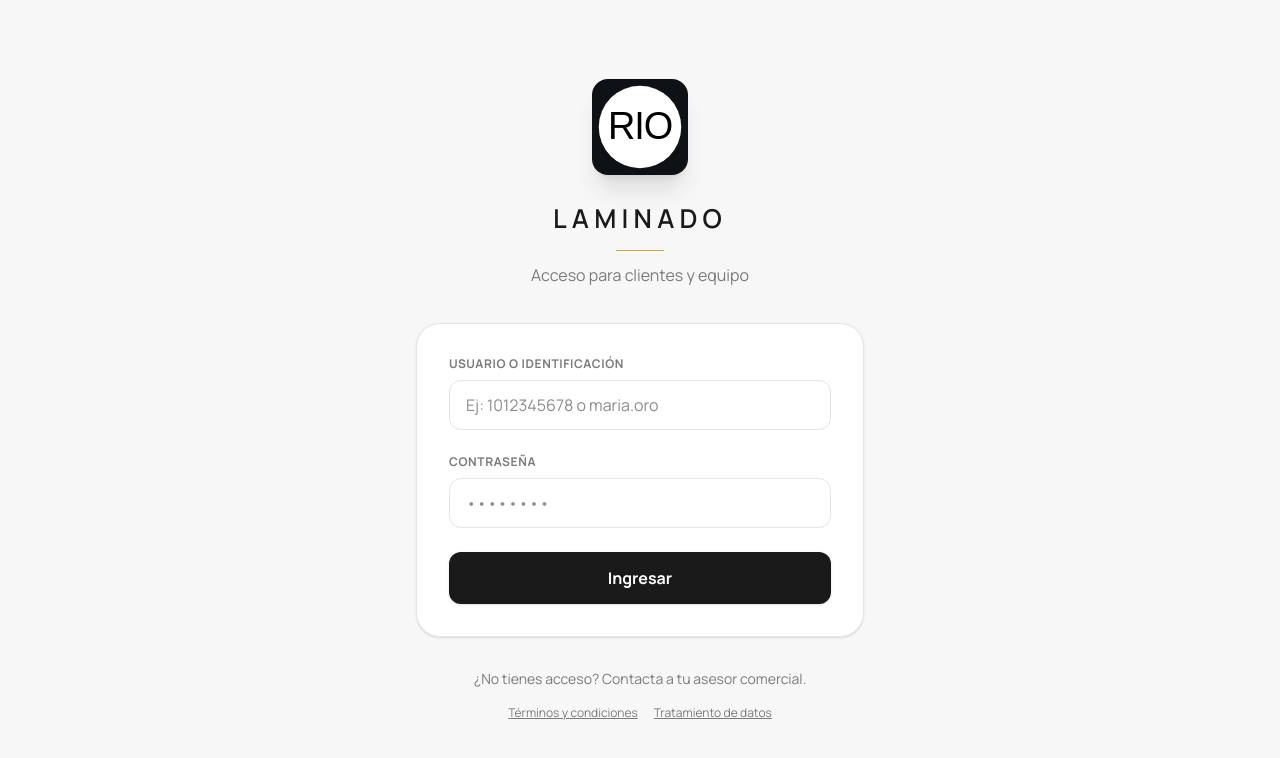
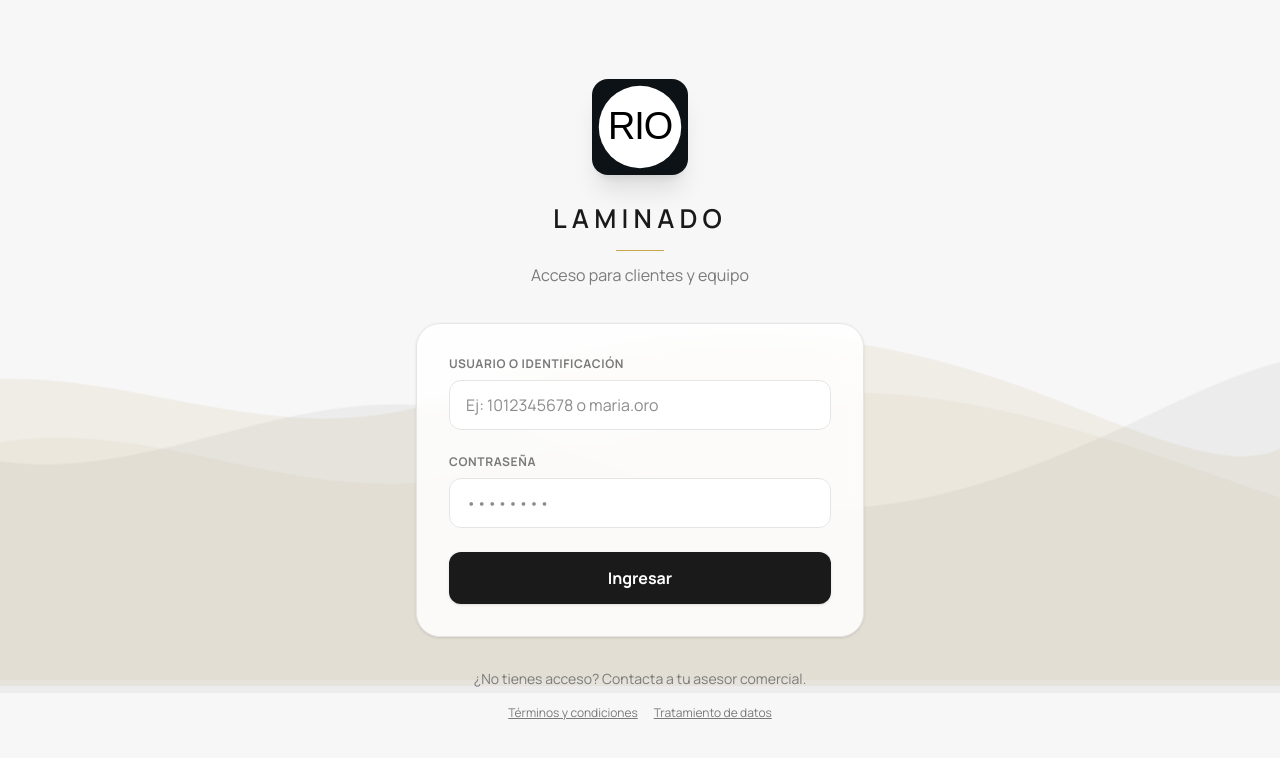
Before and after one commit to 2001mapa/rio_laminado_demo, a Next.js app: page /login in a window 1280 px wide. Shown: the top 758 px of the page. Built offline with nearby package versions, Linux system fonts and the light colour scheme; no server answers.

Commit message:
style: add subtle animated waves to login

```diff
--- a/src/app/login/page.module.css
+++ b/src/app/login/page.module.css
@@ -1,3 +1,46 @@
+.loginScene {
+  position: relative;
+  isolation: isolate;
+  overflow: hidden;
+}
+
+.loginContent {
+  position: relative;
+  z-index: 1;
+}
+
+.waveBackdrop {
+  position: absolute;
+  inset: 0;
+  z-index: 0;
+  overflow: hidden;
+  pointer-events: none;
+}
+
+.wave {
+  position: absolute;
+  top: 36%;
+  left: -8%;
+  width: 116%;
+  height: 50%;
+  will-change: transform;
+}
+
+.waveBack {
+  fill: rgba(181, 155, 104, 0.10);
+  animation: waveDrift 18s ease-in-out infinite alternate;
+}
+
+.waveMiddle {
+  fill: rgba(113, 116, 116, 0.08);
+  animation: waveDriftReverse 23s ease-in-out infinite alternate;
+}
+
+.waveFront {
+  fill: rgba(181, 155, 104, 0.07);
+  animation: waveDrift 27s ease-in-out infinite alternate-reverse;
+}
+
 .brandMark {
   animation: markEnter 420ms ease-out both;
 }
@@ -13,7 +56,20 @@
 }
 
 .loginForm {
+  background: rgba(255, 255, 255, 0.84);
+  -webkit-backdrop-filter: blur(8px);
+  backdrop-filter: blur(8px);
   animation: formEnter 500ms ease-out 260ms both;
+}
+
+@keyframes waveDrift {
+  from { transform: translate3d(-2%, 0, 0); }
+  to { transform: translate3d(2%, -9px, 0); }
+}
+
+@keyframes waveDriftReverse {
+  from { transform: translate3d(2%, 6px, 0); }
+  to { transform: translate3d(-2%, -6px, 0); }
 }
 
 @keyframes markEnter {
@@ -44,4 +100,9 @@
   .loginForm {
     animation: none;
   }
+
+  .wave {
+    animation: none;
+    will-change: auto;
+  }
 }
--- a/src/app/login/page.tsx
+++ b/src/app/login/page.tsx
@@ -87,8 +87,19 @@ export default function LoginPage() {
   };
 
   return (
-    <div className="min-h-screen bg-rio-background flex items-center justify-center p-4">
-      <div className="w-full max-w-md">
+    <div className={`min-h-screen bg-rio-background flex items-center justify-center p-4 ${styles.loginScene}`}>
+      <div className={styles.waveBackdrop} aria-hidden="true">
+        <svg className={`${styles.wave} ${styles.waveBack}`} viewBox="0 0 1200 420" preserveAspectRatio="none">
+          <path d="M0 125 C160 35 300 200 470 112 S790 34 960 124 S1120 180 1200 112 L1200 420 L0 420 Z" />
+        </svg>
+        <svg className={`${styles.wave} ${styles.waveMiddle}`} viewBox="0 0 1200 420" preserveAspectRatio="none">
+          <path d="M0 155 C180 250 310 40 500 150 S800 250 990 130 S1130 95 1200 155 L1200 420 L0 420 Z" />
+        </svg>
+        <svg className={`${styles.wave} ${styles.waveFront}`} viewBox="0 0 1200 420" preserveAspectRatio="none">
+          <path d="M0 190 C190 105 300 280 500 185 S810 100 1010 190 S1130 245 1200 180 L1200 420 L0 420 Z" />
+        </svg>
+      </div>
+      <div className={`w-full max-w-md ${styles.loginContent}`}>
         <div className="text-center mb-9">
           <img
             src="/icon.svg"
@@ -113,7 +124,7 @@ export default function LoginPage() {
           <p className={`text-rio-muted mt-3 ${styles.brandSubtitle}`}>Acceso para clientes y equipo</p>
         </div>
 
-        <form onSubmit={handleSubmit} className={`bg-white p-8 rounded-3xl shadow-sm border border-rio-border space-y-6 ${styles.loginForm}`}>
+        <form onSubmit={handleSubmit} className={`p-8 rounded-3xl shadow-sm border border-rio-border space-y-6 ${styles.loginForm}`}>
           {error && (
             <div className="p-4 bg-rio-danger/10 text-rio-danger border border-rio-danger/20 rounded-xl text-sm font-medium text-center">
               {error}
```
